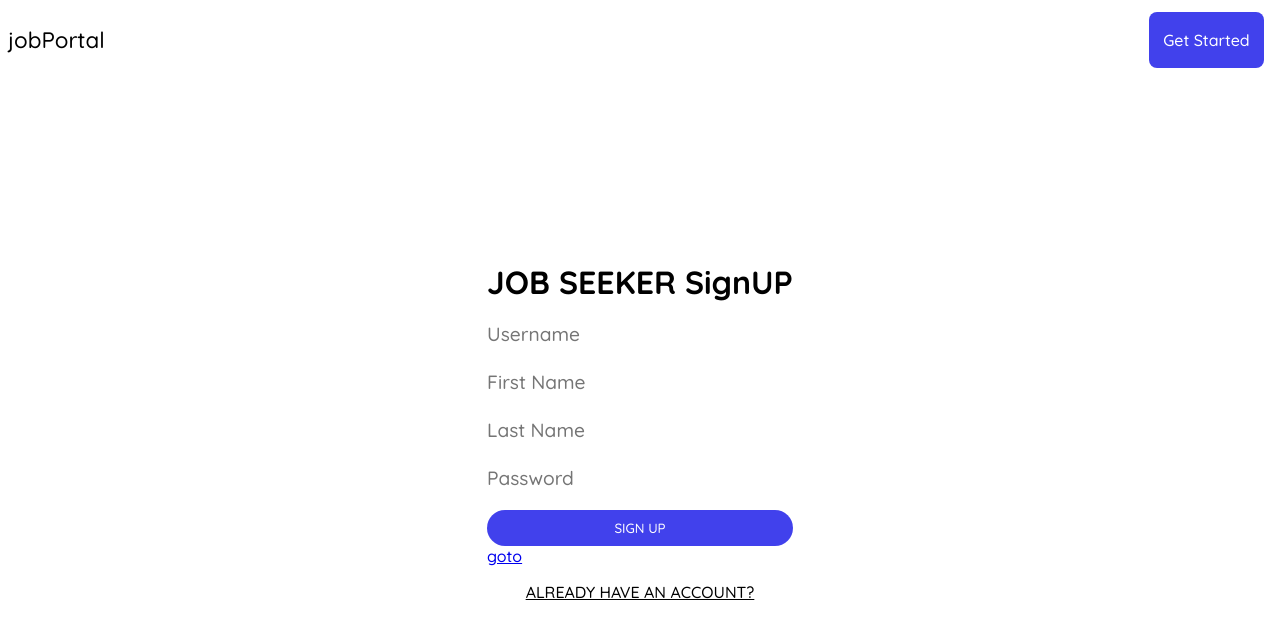
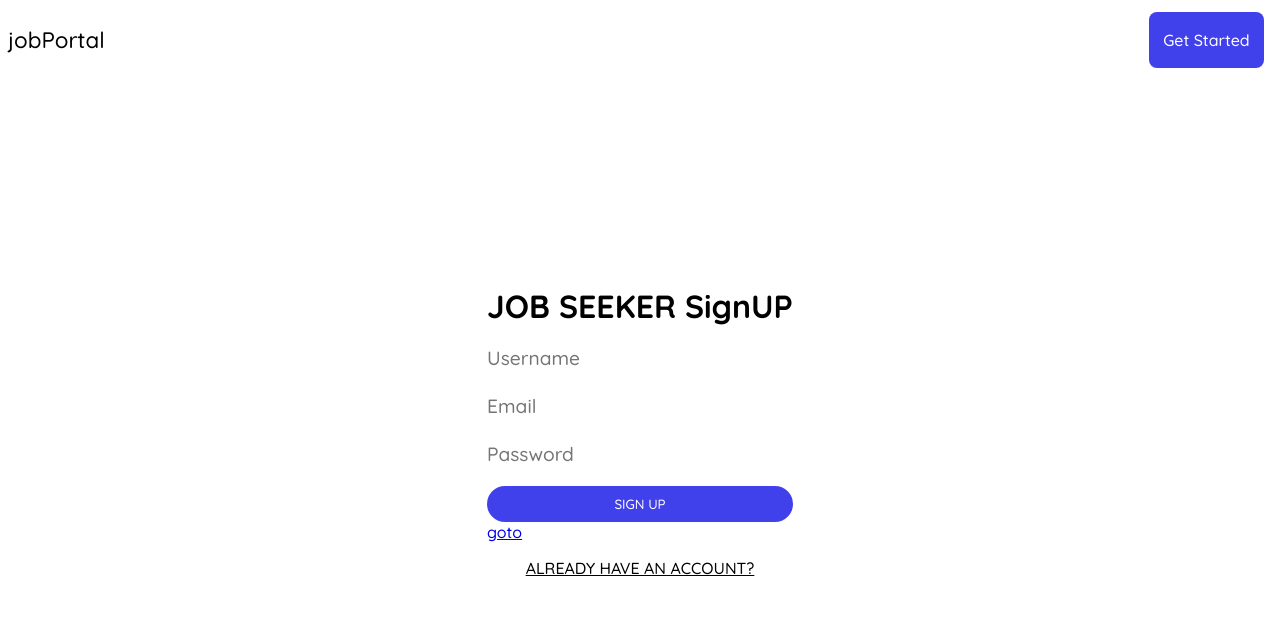
Before and after one commit to RAHULANUP/JobPortal, a React (Create React App) app: page /signupSeeker in a window 1280 px wide. Shown: the top 638 px of the page. Built offline with nearby package versions, Linux system fonts and the light colour scheme.

Commit message:
Completed Sign in

```diff
--- a/src/components/Signupseeker/Signupseeker.jsx
+++ b/src/components/Signupseeker/Signupseeker.jsx
@@ -1,36 +1,87 @@
-import React from "react";
+import React, { useState } from "react";
+import { Link, useNavigate } from "react-router-dom";
+import axios from "axios";
 import "./Signupseeker.css";
-import { Link } from "react-router-dom";
 
-function Signupseeker(){
-    return(
+function Signupseeker() {
+    const [username, setUsername] = useState("");
+    const [email, setEmail] = useState("");
+    const [password, setPassword] = useState("");
+
+    // Access the navigate function
+    const navigate = useNavigate();
+
+    const handleSubmit = async (e) => {
+        e.preventDefault();
+
+        try {
+            // Send POST request to the server
+            const response = await axios.post(
+                "https://dbms-jgsk.onrender.com/api/user/signup",
+                {
+                    username,
+                    email,
+                    password,
+                    type: "seeker", // Assuming you want to set the type to "seeker"
+                }
+            );
+
+            const token = response.data.token;
+            // Save the token to local storage
+            localStorage.setItem("token", token);
+
+            // navigate("/recruiter");
+
+        } catch (error) {
+            // Handle error - show an error message or do something else
+            console.error("Error:", error);
+        }
+    };
+
+    return (
         <>
-            <div className='box'>
-                <div className='signup_container'>
-                    <div className='content'>
+            <div className="box">
+                <div className="signup_container">
+                    <div className="content">
                         <div>
                             <h1>JOB SEEKER SignUP</h1>
                         </div>
+                        <form onSubmit={handleSubmit}>
                             <div>
-                            <input type="text" placeholder="Username" />
+                                <input
+                                    type="text"
+                                    placeholder="Username"
+                                    value={username}
+                                    onChange={(e) => setUsername(e.target.value)}
+                                />
                             </div>
                             <div>
-                            <input type="text" placeholder="First Name" />
+                                <input
+                                    type="email"
+                                    placeholder="Email"
+                                    value={email}
+                                    onChange={(e) => setEmail(e.target.value)}
+                                />
                             </div>
                             <div>
-                            <input type="text" placeholder="Last Name" />
+                                <input
+                                    type="password"
+                                    placeholder="Password"
+                                    value={password}
+                                    onChange={(e) => setPassword(e.target.value)}
+                                />
                             </div>
                             <div>
-                            <input type="password" placeholder="Password" />
-                        </div>
-                        <div>
-                            <button>SIGN UP</button>
+                                <button type="submit">SIGN UP</button>
                                 <Link to="/loginSeeker">goto</Link>
                             </div>
 
                             <div className="linker">
-                            <Link className="linker" to='/loginSeeker'>ALREADY HAVE AN ACCOUNT?</Link>
+                                <Link className="linker" to="/loginSeeker">
+                                    ALREADY HAVE AN ACCOUNT?
+                                </Link>
                             </div>
+                        </form>
                     </div>
                 </div>
             </div>
```
Lines whose indentation alone changed are shown as unchanged.
